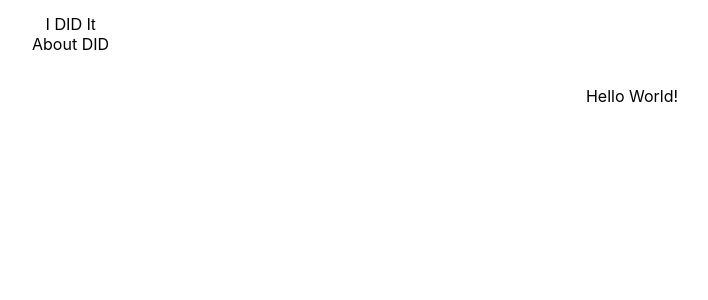
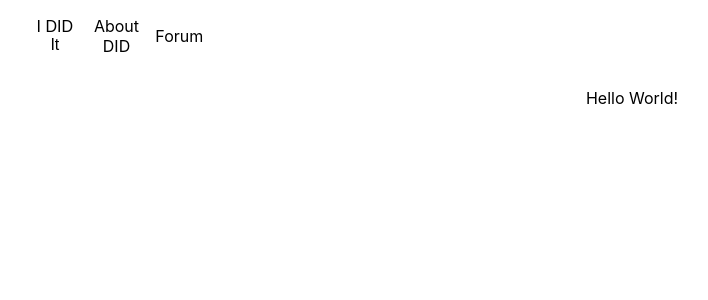
Before and after one commit to EagerBeaver98/i-did-it, a React (Create React App) app: page / in a window 1280 px wide. Shown: the top 300 px of the page, without its empty margins (8-716 px from the left). Built offline with nearby package versions, Linux system fonts and the light colour scheme.

Commit message:
Styling started. Items moved to side

```diff
--- a/src/components/Header.js
+++ b/src/components/Header.js
@@ -5,6 +5,7 @@ function Header() {
       <ul className="HeaderItems">
         <li className="Title">I DID It</li>
         <li>About DID</li>
+        <li>Forum</li>
       </ul>
 
     </header>
--- a/src/styles/Header.scss
+++ b/src/styles/Header.scss
@@ -1,13 +1,18 @@
 
 header {
   display: flex;
-  justify-content: flex-start;
   .HeaderItems {
+    display: inherit;
     justify-content: space-around;
     flex-direction: row;
     list-style: none;
+    align-items: center;
+    width: auto;
     .Title {
       font-family: Arial, Helvetica, sans-serif;
     }
+    li {
+      padding-right: 2%;
+    }
   }
 }
```
Also changed, not shown: 1 other file (tests, documents, lock files or other folders).
